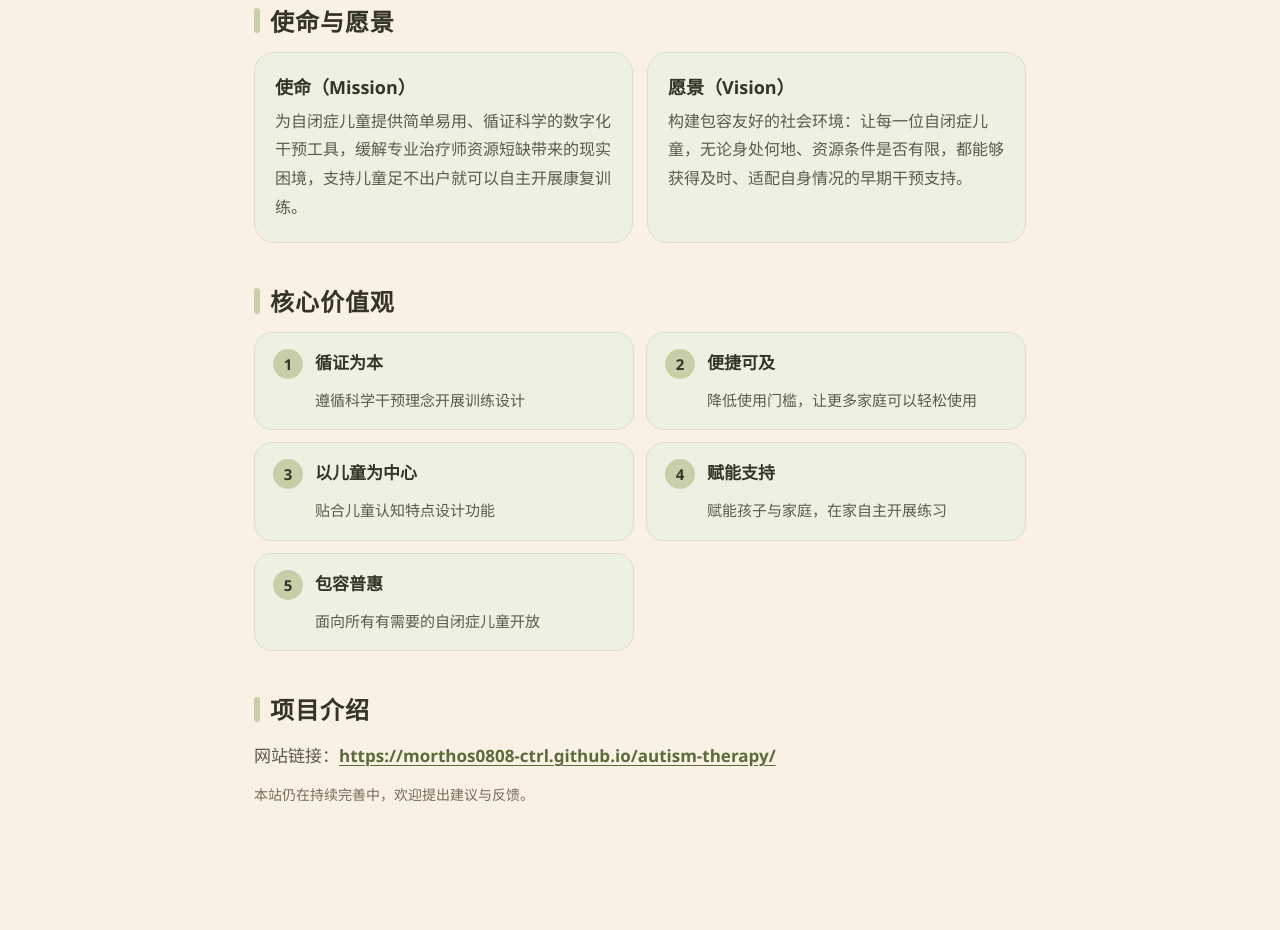
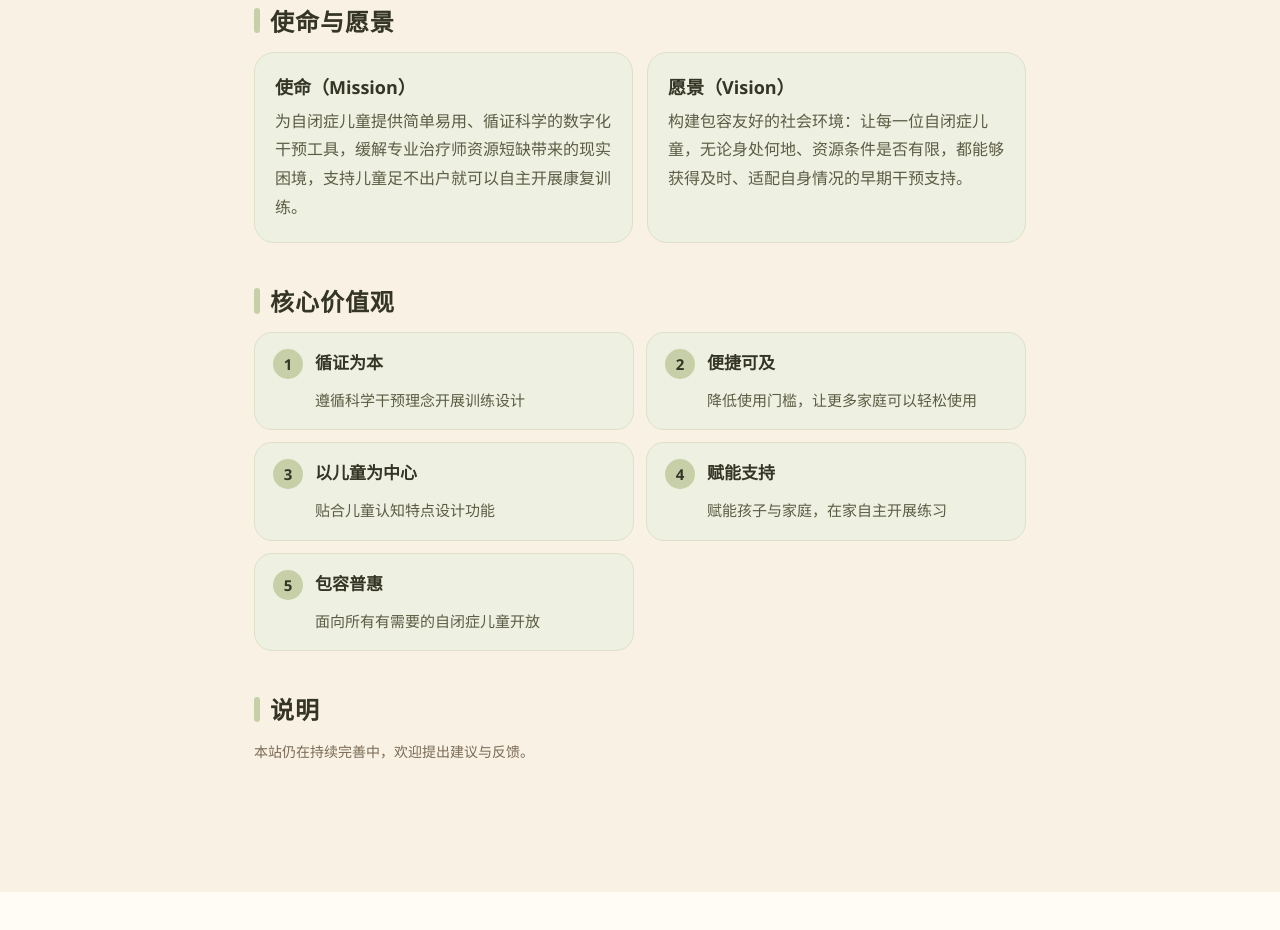
Before and after one commit to morthos0808-ctrl/autism-therapy, a plain HTML site: page index.html in a window 1280 px wide. Shown: the part 990-1920 px from the top of the page. After the commit the page ends 1882 px from the top, so only its background shows below. Drawn offline with Linux system fonts and the light colour scheme.

Commit message:
Remove website link from About page

```diff
--- a/index.html
+++ b/index.html
@@ -70,8 +70,7 @@
         </section>
 
         <section class="about-section" aria-labelledby="about-links-title">
-          <h2 id="about-links-title">项目介绍</h2>
-          <p>网站链接：<a href="https://morthos0808-ctrl.github.io/autism-therapy/">https://morthos0808-ctrl.github.io/autism-therapy/</a></p>
+          <h2 id="about-links-title">说明</h2>
           <p class="about-note">本站仍在持续完善中，欢迎提出建议与反馈。</p>
         </section>
       </div>
```
